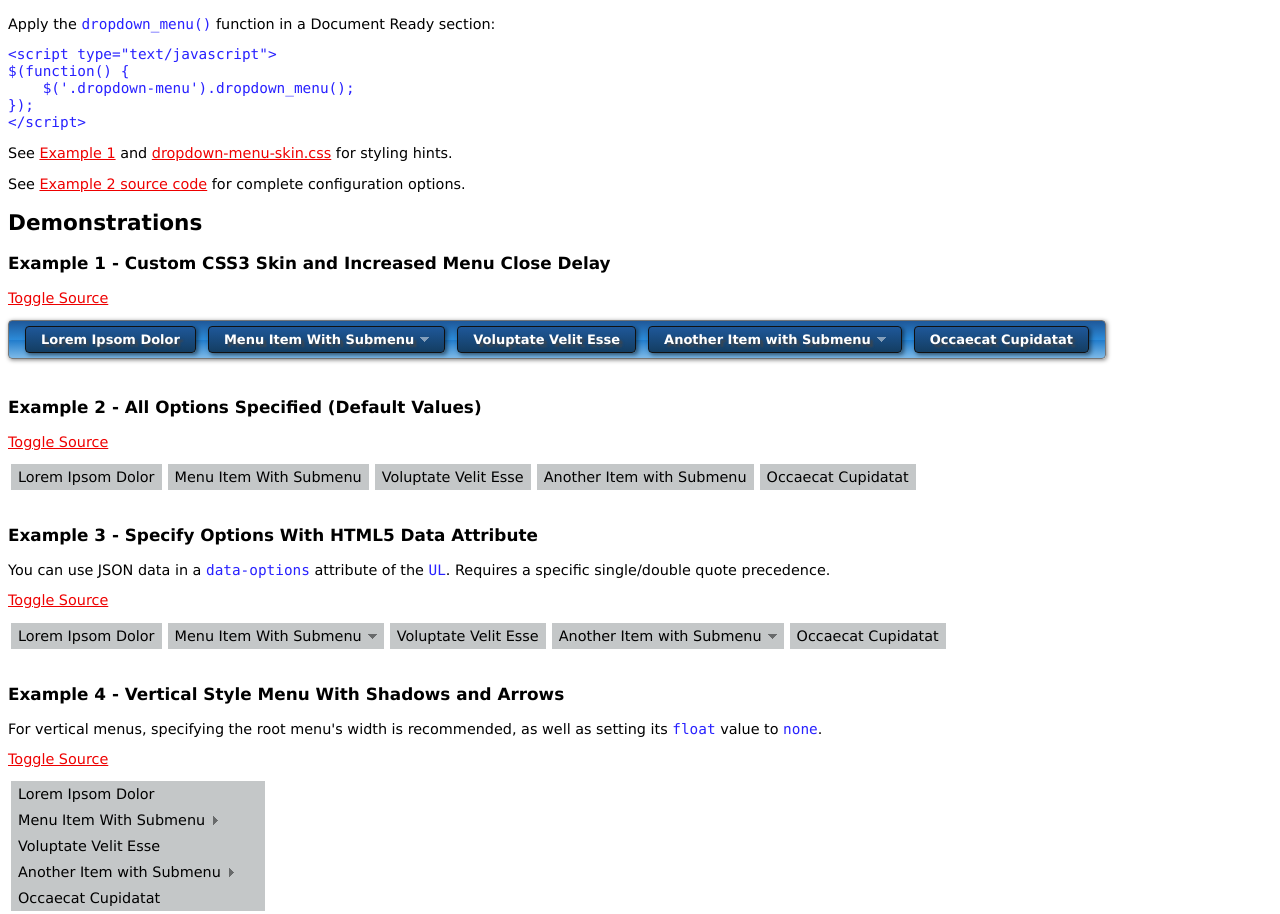
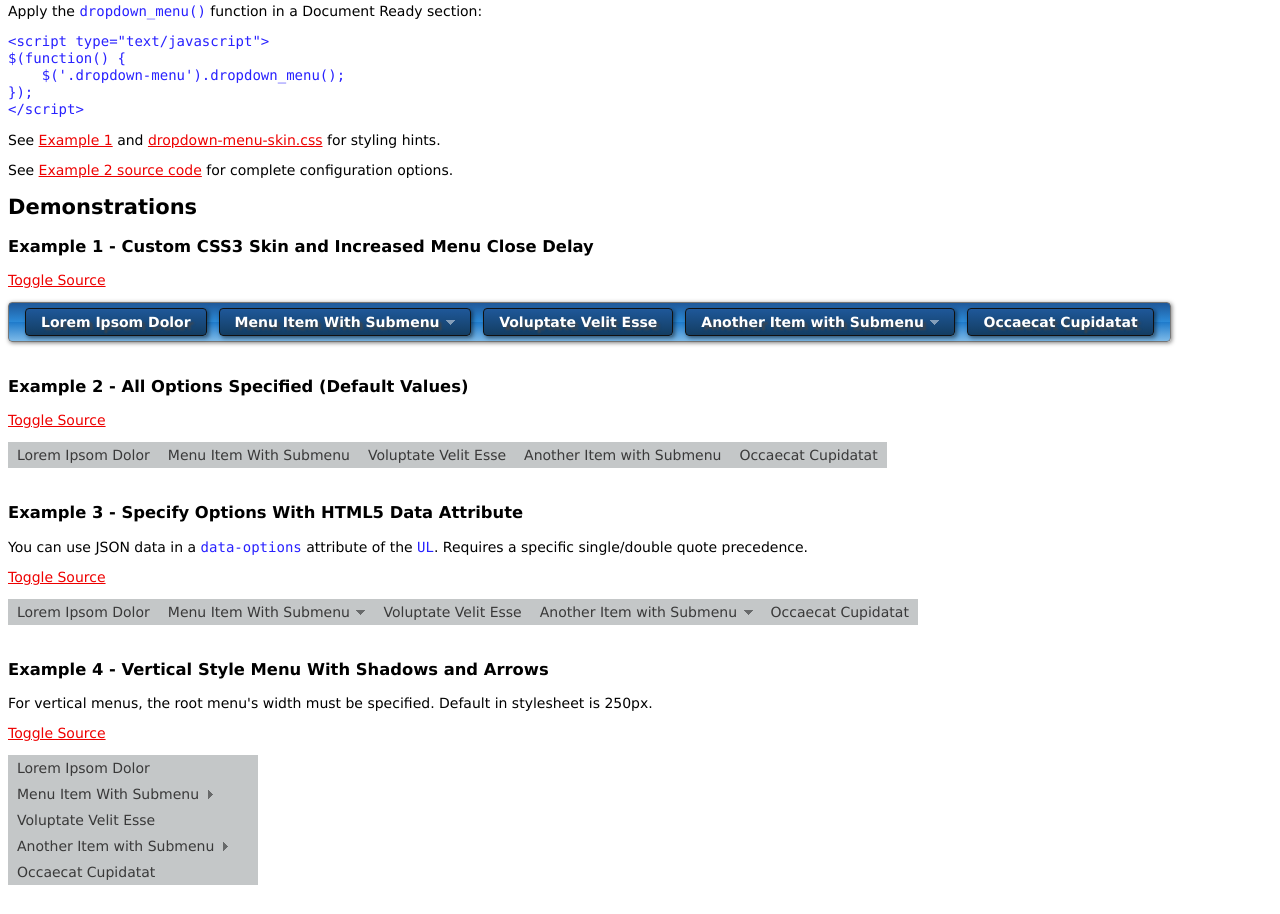
Before and after one commit to groovenectar/jquery-css-dropdown-plugin, a plain HTML site: page readme.html in a window 1280 px wide. Shown: the part 1325-2239 px from the top of the page. Drawn offline with Linux system fonts and the light colour scheme.

Commit message:
Major updates

```diff
--- a/dropdown-menu-skin.css
+++ b/dropdown-menu-skin.css
@@ -1,6 +1,5 @@
 /* Root menu */
 .dropdown-menu-skin {
-    font-size:13px;
     background: #1e5799; /* Old browsers */
     background: -moz-linear-gradient(top,  hsla(212,67%,36%,1) 0%, hsla(207,69%,51%,1) 50%, hsla(208,73%,46%,1) 51%, hsla(206,70%,70%,1) 100%); /* FF3.6+ */
     background: -webkit-gradient(linear, left top, left bottom, color-stop(0%,hsla(212,67%,36%,1)), color-stop(50%,hsla(207,69%,51%,1)), color-stop(51%,hsla(208,73%,46%,1)), color-stop(100%,hsla(206,70%,70%,1))); /* Chrome,Safari4+ */
@@ -22,17 +21,21 @@
     *display: inline;
     *zoom: 1;
 }
-/* 2nd+ level menus */
+
+/* Submenus */
 .dropdown-menu-skin ul {
+    background: #63A8E0;
     border: 1px solid #111;
     margin-left: -1px;
     margin-top: 5px;
 }
+
 /* 3rd+ level menus */
 .dropdown-menu-skin ul ul {
     margin-left: 0;
     margin-top: 0;
 }
+
 /* Global menu links */
 .dropdown-menu-skin a,
 .dropdown-menu-skin a:link,
@@ -43,13 +46,16 @@
     padding: 5px 15px 5px 15px;
     text-shadow: 3px 3px 2px rgba(70, 70, 70, .8);
 }
+
 /* Global menu link hover */
 .dropdown-menu-skin a:hover,
 .dropdown-menu-skin li.dropdown-menu-hover > a {
+    color: #fff;
     text-decoration: none;
     text-shadow: 1px 1px 2px rgba(0, 0, 0, 1);
 }
-/* 2nd+ level menu links */
+
+/* Submenu links */
 .dropdown-menu-skin ul a,
 .dropdown-menu-skin ul a:link,
 .dropdown-menu-skin ul a:visited {
@@ -57,12 +63,14 @@
     color: #000;
     text-shadow: 1px 1px 2px rgba(100, 100, 100, 1);
 }
-/* 2nd+ level menu link hover */
+
+/* Submenu link hover */
 .dropdown-menu-skin ul a:hover,
 .dropdown-menu-skin ul li.dropdown-menu-hover > a {
     color: #fff;
 }
-/* First-level menu items */
+
+/* Global menu items */
 .dropdown-menu-skin li {
     background: #1e5799; /* Old browsers */
     background: -moz-linear-gradient(top,  hsla(212,67%,36%,1) 0%, hsla(208,67%,23%,1) 100%); /* FF3.6+ */
@@ -86,7 +94,8 @@
     box-shadow: 2px 2px 4px rgba(0,0,0,0.5);
     border: 1px solid #111;
 }
-/* First-level menu item hover */
+
+/* Global menu item hover */
 .dropdown-menu-skin li:hover, .dropdown-menu-skin li.dropdown-menu-hover {
     background: #63a8e0; /* Old browsers */
     background: -moz-linear-gradient(top,  hsla(207,67%,64%,1) 0%, hsla(205,87%,46%,1) 100%); /* FF3.6+ */
@@ -98,10 +107,12 @@
     filter: progid:DXImageTransform.Microsoft.gradient( startColorstr='#63a8e0', endColorstr='#0f86db',GradientType=0 );
     *filter: none;
 }
-/* 2nd+ level menu items */
+
+/* Submenu items */
 .dropdown-menu-skin ul li {
+    margin: 0;
+    background: transparent;
     border: none;
-    background: #63A8E0;
     -webkit-box-shadow: none;
     -moz-box-shadow: none;
     -ms-box-shadow: none;
@@ -114,16 +125,19 @@
     border-radius: 0;
     filter: none;
 }
-/* 2nd+ level menu item hover */
+
+/* Submenu item hover */
 .dropdown-menu-skin ul li:hover, .dropdown-menu-skin ul li.dropdown-menu-hover {
     background: #1E5799;
     filter: none;
 }
+
 /* Submenu arrow indicator */
 .dropdown-menu-skin span.dropdown-menu-sub-indicator {
     background-image: url('arrows-ffffff.png');
 }
-/* Submenu drop shadow */
+
+/* Optional submenu drop shadow */
 .dropdown-menu-skin .dropdown-menu-shadow {
     -webkit-box-shadow: 5px 5px 4px rgba(0,0,0,0.4);
     -moz-box-shadow: 5px 5px 4px rgba(0,0,0,0.4);
--- a/dropdown-menu.css
+++ b/dropdown-menu.css
@@ -1,37 +1,37 @@
 /*** DEFAULT COLORS/STYLES ***/
+/* Root menu */
+.dropdown-menu {
+    background: #c4c7c8;
+}
 /* Global menu links */
 .dropdown-menu a,
 .dropdown-menu a:link,
 .dropdown-menu a:visited {
-    color: #000;
     text-decoration: none;
-    padding: 5px 7px 5px 7px;
+    color: #393939;
+    padding: 5px 9px;
 }
 /* Global menu link hover */
 .dropdown-menu a:hover,
 .dropdown-menu li.dropdown-menu-hover > a {
-    text-decoration: none;
+    color: #000;
 }
-/* First-level menu items */
-.dropdown-menu li {
-    margin: 0 3px;
-    background: #c4c7c8;
-    float: left;
-}
-/* First-level menu item hover */
-.dropdown-menu li:hover, .dropdown-menu li.dropdown-menu-hover {
+/* Root menu item hover */
+.dropdown-menu li:hover,
+.dropdown-menu li.dropdown-menu-hover {
     background: #e0e2e2;
 }
-/* 2nd+ level menu items */
-.dropdown-menu ul li {
+/* Submenus */
+.dropdown-menu ul {
     background: #e0e2e2;
 }
-/* 2nd+ level menu item hover */
-.dropdown-menu ul li:hover, .dropdown-menu ul li.dropdown-menu-hover {
+/* Submenu item hover */
+.dropdown-menu ul li:hover,
+.dropdown-menu ul li.dropdown-menu-hover {
     background: #c4c7c8;
 }
 
-/* Optional drop shadow */
+/* Optional submenu drop shadow */
 .dropdown-menu-shadow {
     -webkit-box-shadow: 3px 3px 2px rgba(0, 0, 0, 0.3);
     -moz-box-shadow: 3px 3px 2px rgba(0, 0, 0, 0.3);
@@ -42,17 +42,11 @@
 
 /*** ESSENTIAL STYLES ***/
 .dropdown-menu {
-    height: 100%;
-}
-.dropdown-menu:after {
-    content: '';
-    display: block;
-    clear: both;
-}
-.dropdown-menu ul {
-    z-index: 1000000;
-    position: absolute;
-    display: none;
+    white-space: nowrap;
+    display: inline-block;
+    /* IE7 inline-block fix */
+    *display: inline;
+    *zoom: 1;
 }
 .dropdown-menu,
 .dropdown-menu ul {
@@ -60,47 +54,54 @@
     padding: 0;
     list-style: none;
 }
+.dropdown-menu ul {
+    z-index: 1000000;
+    position: absolute;
+}
 .dropdown-menu ul ul {
     top: 0;
     left: 100%
 }
 .dropdown-menu li {
-    white-space: nowrap;
+    margin: 0;
+    padding: 0;
+    display: inline-block;
+    /* IE7 inline-block and padding fix */
+    *display: inline;
+    *zoom: 1;
+    *vertical-align: bottom;
 }
 .dropdown-menu li a {
     display: block;
 }
 .dropdown-menu ul li {
-    height: auto;
+    display: block;
     position: relative;
-    margin: 0 !important;
-    padding: 0 !important;
-    float: none;
-}
-.dropdown-menu ul li a {
-    margin: 0 !important;
 }
 
-/* Optional submenu arrows -- uses image replacement */
+/* Optional submenu arrows */
 span.dropdown-menu-sub-indicator {
-    position: relative;
-    left: 5px;
-    margin-right: 5px;
+    margin-left: .4em;
+    display: inline-block;
     vertical-align: baseline;
-    display: inline-block;
-    width: 10px;
-    height: 10px;
+    /* Image Replacement */
     background-color: transparent;
-    border: 0;
-    overflow: hidden;
     background-image: url('arrows-000000.png');
     background-repeat: no-repeat;
     background-position: 0 -100px;
-    /* IE 6/7 hacks */
+    width: 10px;
+    height: 10px;
+    border: 0;
+    overflow: hidden;
+    /* IE7 image replacement fix */
     *text-indent: -9999px;
+    /* IE7 inline-block fix */
+    *display: inline;
+    *zoom: 1;
     *vertical-align: middle;
 }
 span.dropdown-menu-sub-indicator:before {
+    /* Image replacement */
     content: "";
     display: block;
     width: 0;
@@ -120,19 +121,16 @@ span.dropdown-menu-sub-indicator:before {
     background-position: -10px 0;
 }
 
-/* Vertical-style menu */
+/* Vertical-style menu with default width */
+.dropdown-menu-vertical {
+    width: 250px;
+}
 .dropdown-menu-vertical li {
-    float: none;
+    display: block;
     position: relative;
-    /* IE7 Fix */
-    vertical-align: bottom;
-    height: 100%;
-}
-/* Recommended to specify width instead and set float:none; */
-.dropdown-menu-vertical {
-    float: left;
-    /* IE7 Fix */
-    zoom: 1;
+    /* IE7 fix */
+    *float: left;
+    *width: 100%;
 }
 .dropdown-menu-vertical span.dropdown-menu-sub-indicator {
     background-position: 0 0;
--- a/dropdown-menu.js
+++ b/dropdown-menu.js
@@ -15,14 +15,16 @@
                 hover_class          : 'dropdown-menu-hover',
                 open_delay           : 200,
                 close_delay          : 300,
-                animation            : { opacity : 'show' },
-                speed                : 'fast',
+                animation_open       : { opacity : 'show' },
+                speed_open           : 'fast',
+                animation_close      : { opacity : 'hide' },
+                speed_close          : 'fast',
                 sub_indicators       : false,
                 drop_shadows         : false,
                 vertical             : false
             };
 
-            var ieLT7    = ($.browser.msie && $.browser.version < 8);
+            var ie7      = ($.browser.msie && $.browser.version < 8);
             var bgiframe = '<iframe class="bgiframe"frameborder="0"tabindex="-1"src="javascript:false;"'+
                            'style="display:block;position:absolute;z-index:-1;'+
                            'filter:Alpha(Opacity=\'0\');'+
@@ -45,7 +47,49 @@
                     elm.addClass(o.vertical_class);
                 }
 
-                elm.find('li:has(ul)').on({
+                // Remove whitespace between inline-block elements
+                $('>li', elm).css({ 'font-size' : elm.css('font-size') });
+                elm.css({ 'font-size' : '0' });
+
+                elm.find('li:has(ul)').each(function() {
+                    // Add a class to the LI to indicate that it has a submenu
+                    $(this).addClass(o.sub_indicator_class);
+
+                    // Add arrow/indicator element if enabled
+                    if (o.sub_indicators) {
+                        $('>a:first-child', this).append(sub_indicator.clone());
+                    }
+
+                    // Get submenus and hide them, but keep display:block so if necessary the width can be calculated
+                    var submenu = $('>ul', this).css({ 'visibility' : 'hidden' , 'display' : 'block' });
+
+                    // Add drop shadow class if enabled
+                    if (o.drop_shadows) {
+                        submenu.addClass(o.shadow_class);
+                    }
+
+                    // For vertical menus
+                    if (o.vertical) {
+                        var left = $(this).width();
+                        submenu.css({ 'top' : 0 , 'left' : left });
+                    }
+
+                    // IE <= 7 workarounds
+                    if (ie7) {
+                        // Lock submenu UL width in CSS so that the LI's can stretch
+                        // Wrap in setTimeout() else the arrow may not be included
+                        setTimeout(function() {
+                            submenu.css({ 'width' : submenu.innerWidth() });
+                        }, 0);
+
+                        // Add bgiframe for <= IE7 to reliably fix z-indexing issues
+                        if (submenu.children('iframe.bgiframe').length === 0) {
+                            submenu.insertBefore(document.createElement(bgiframe), submenu.firstChild);
+                        }
+                    }
+
+                    // Handle hover states
+                    $(this).on({
                         mouseenter : function(e) {
                             clearTimeout($(this).data('close_timer'));
                             clearTimeout($(this).data('open_timer'));
@@ -54,43 +98,32 @@
                             $(this).data('open_timer', setTimeout($.proxy(function() {
                                 $(this).addClass(o.hover_class);
 
-                            var submenu = $(this).find('>ul').css({ 'visibility' : 'visible' });
-                            if (o.vertical) {
-                                submenu.css({ 'top' : 0 , 'left' : $(this).width()});
+                                submenu.css({ 'visibility' : 'visible' });
+
+                                if (o.animation_open) {
+                                    submenu.stop();
+                                    submenu.animate(o.animation_open, o.speed_open);
+                                } else {
+                                    submenu.show();
                                 }
-
-                            submenu.stop();
-                            submenu.animate(o.animation, o.speed);
                             }, this), o.open_delay));
                         },
                         mouseleave : function(e) {
                             clearTimeout($(this).data('close_timer'));
                             clearTimeout($(this).data('open_timer'));
 
-                        // $.proxy() keeps "this" context
                             $(this).data('close_timer', setTimeout($.proxy(function() {
-                            $(this).removeClass(o.hover_class).find('>ul').hide().css({ 'visibility' : 'hidden' });
+                                $(this).removeClass(o.hover_class);
+
+                                if (o.animation_close) {
+                                    submenu.stop();
+                                    submenu.animate(o.animation_close, o.speed_close);
+                                } else {
+                                    submenu.hide().css({ 'visibility' : 'hidden' });
+                                }
                             }, this), o.close_delay));
                         }
-                }).each(function() {
-                    // Add a class to the LI to indicate that it has a submenu
-                    $(this).addClass(o.sub_indicator_class);
-                    // Add sub indicators if enabled
-                    if (o.sub_indicators) {
-                        $('>a:first-child', this).append(sub_indicator.clone());
-                    }
-                    // Add drop shadow class if enabled
-                    if (o.drop_shadows) {
-                        $('>ul', this).addClass(o.shadow_class);
-                    }
-                    // Add bgiframe for <= IE7 to reliably fix z-indexing issues
-                    if (ieLT7) {
-                        $('>ul', this).each(function() {
-                            if ($(this).children('iframe.bgiframe').length === 0) {
-                                this.insertBefore(document.createElement(bgiframe), this.firstChild);
-                            }
                     });
-                    }
                 });
             });
         }
--- a/readme.html
+++ b/readme.html
@@ -16,7 +16,7 @@
 
 <style type="text/css">
 /* Styles specific to this page */
-body {font-family:"Lucida Sans Unicode","Lucida Grande",Verdana,Helvetica,sans-serif;font-size:.9em;padding-bottom:300px;}
+body {font-family:"Lucida Sans Unicode","Lucida Grande",Verdana,Helvetica,sans-serif;font-size:14px;padding-bottom:300px;}
 a, a:visited {color:#e00;}
 a:hover {color:#f00;}
 code {color:#2821FF;font-family:"Lucida Console",monospace;}
@@ -28,8 +28,7 @@ img, input {vertical-align:text-bottom;}
 
 /* Menu styles */
 #example4 .dropdown-menu {
-    width: 260px;
-    float: none;
+    width: 250px;
 }
 </style>
 
@@ -45,9 +44,12 @@ $(function() {
         vertical_class       : 'dropdown-menu-vertical',
         shadow_class         : 'dropdown-menu-shadow',
         hover_class          : 'dropdown-menu-hover',
-        delay                : 200,
-        animation            : { opacity : 'show' },
-        speed                : 'fast',
+        open_delay           : 150,
+        close_delay          : 300,
+        animation_open       : { opacity : 'show' },
+        speed_open           : 'fast',
+        animation_close      : { opacity : 'hide' },
+        speed_close          : 'fast',
         sub_indicators       : false,
         drop_shadows         : false,
         vertical             : false
@@ -253,10 +255,12 @@ $(function() {
         vertical_class       : 'dropdown-menu-vertical',        // Class for a vertical menu
         shadow_class         : 'dropdown-menu-shadow',          // Class for drop shadow on submenus
         hover_class          : 'dropdown-menu-hover',           // Class applied to hovered LI's
-        open_delay           : 200,                             // Delay on menu open
+        open_delay           : 150,                             // Delay on menu open
         close_delay          : 300,                             // Delay on menu close
-        animation            : { opacity : 'show' },            // Animation for menu open
-        speed                : 'fast',                          // Animation speed for menu open
+        animation_open       : { opacity : 'show' },            // Animation for menu open
+        speed_open           : 'fast',                          // Animation speed for menu open
+        animation_close      : { opacity : 'hide' },            // Animation for menu close
+        speed_close          : 'fast',                          // Animation speed for menu close
         sub_indicators       : false,                           // Whether to show arrows for submenus
         drop_shadows         : false,                           // Whether to apply drop shadow class to submenus
         vertical             : false                            // Whether the root menu is vertically aligned
@@ -383,7 +387,7 @@ $(function() {
 
     <h3>Example 4 - Vertical Style Menu With Shadows and Arrows</h3>
 
-    <p>For vertical menus, specifying the root menu's width is recommended, as well as setting its <code>float</code> value to <code>none</code>.</p>
+    <p>For vertical menus, the root menu's width must be specified. Default in stylesheet is 250px.</p>
 
     <p><a href="#" onclick="$(this).parent('p').next('pre').slideToggle();return false;">Toggle Source</a></p>
 
```
Lines whose indentation alone changed are shown as unchanged.
